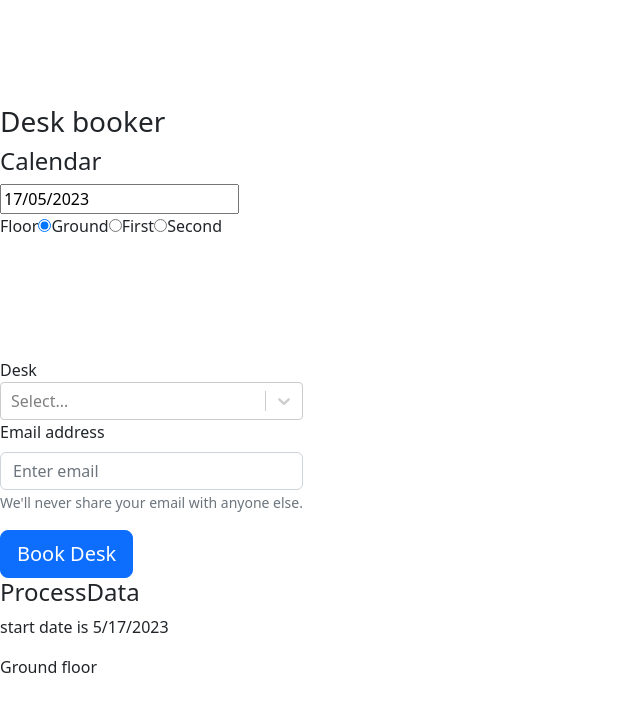
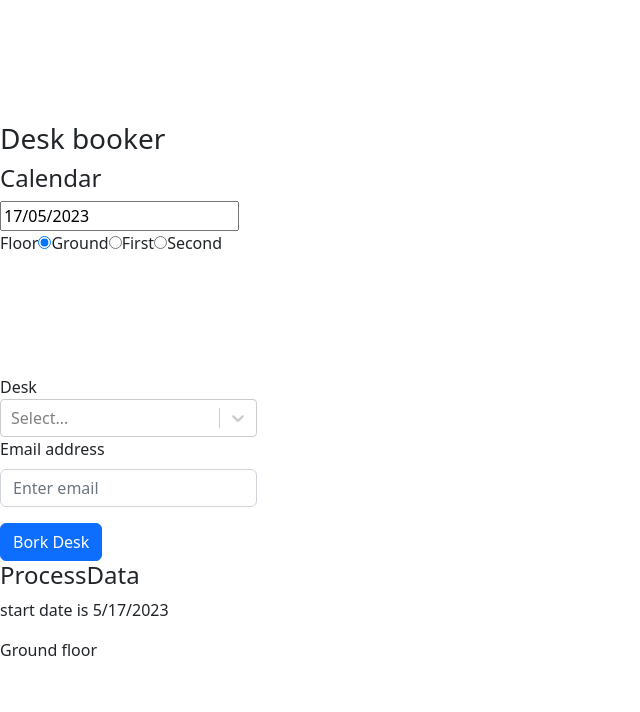
Before and after one commit to robertwilkinson9/ts-reserve-assets, a React (Vite) app: page / in a window 1280 px wide. Shown: the top 712 px of the page, without its empty margins (0-640 px from the left). Built offline with nearby package versions, Linux system fonts and the light colour scheme.

Commit message:
form submission seems to work

```diff
--- a/src/components/addemail.tsx
+++ b/src/components/addemail.tsx
@@ -6,8 +6,8 @@ export interface AddEmailProps {
 }
 
 export const AddEmail = ({email, emailsetter} : AddEmailProps) =>{
-  console.log("EMAILSETTER is")
-  console.log(emailsetter)
+//  console.log("EMAILSETTER is")
+//  console.log(emailsetter)
 
   if (typeof(email) !== "string") {email = "";}
 
@@ -16,22 +16,15 @@ export const AddEmail = ({email, emailsetter} : AddEmailProps) =>{
       <div id="emailaddress">
       <Form.Group className="mb-3" controlId="formBasicEmail">
         <Form.Label>Email address</Form.Label>
-        <Form.Control type="email" placeholder="Enter email" />
+        <Form.Control type="email" placeholder="Enter email" value={email} onChange={(e) => emailsetter(e.target.value)} />
+{ /*
         <Form.Text
           className="text-muted"
         >
           We'll never share your email with anyone else.
         </Form.Text>
+*/ }
       </Form.Group>
-{ /*
-      <label>Enter your email:
-        <input
-          type="text"
-          value={email}
-          onChange={(e) => emailsetter(e.target.value)}
-        />
-      </label>
-*/ }
       </div>
     </>
   );
--- a/src/components/form.tsx
+++ b/src/components/form.tsx
@@ -27,11 +27,19 @@ import 'bootstrap/dist/css/bootstrap.min.css';
 
 { /*
 const clickHandler = (completesetter: any) => {
-*/ }
 const clickHandler = (completesetter: React.Dispatch<React.SetStateAction<boolean>>) => {
   console.log("ZZZZZAARGGHH - submitting");
   console.log("completesetter is a ", typeof(completesetter));
   completesetter(true);
+};
+*/ }
+
+//const handleBRClick = (event: React.MouseEvent<HTMLElement>, myText: string) => {
+const handleBRClick = (event: React.MouseEvent<HTMLElement>, myText: string, completesetter: React.Dispatch<React.SetStateAction<boolean>>) => {
+  console.log(myText);
+  console.log("completesetter is a ", typeof(completesetter));
+  completesetter(true);
+  console.log(event);
 };
 
 export interface InputFormProps {
@@ -46,7 +54,9 @@ export interface InputFormProps {
 }
 
 export const InputForm = ({start, datesetter, floor, floorsetter, desksetter, email, emailsetter, completesetter}: InputFormProps) => {
-  console.log(`completesetter is #{completesetter}`);
+  console.log("completesetter is ",completesetter);
+//  const buttonText = "Book Desk";
+  const buttonText = "Bork Desk";
   return (
     <>
 { /*
@@ -58,12 +68,25 @@ export const InputForm = ({start, datesetter, floor, floorsetter, desksetter, em
      <Calendar start={start} setter={datesetter} />
 { /*
      <Testapp />
+       type="submit"
+       variant="primary"
+       size="lg"
+       value="submit"
+       form="emailForm"
 */ }
      <Floor floor={floor} floorsetter={floorsetter}/>
      <Desks floor={floor} desksetter={desksetter} />
      <AddEmail email={email} emailsetter={emailsetter} />
+     <Button
+       onClick={(e) => {
+         handleBRClick(e, buttonText, completesetter);
+       }}
+     >
+      {buttonText}
+     </Button>
+{ /*
+     <Button type="submit" variant="primary" size="lg" value="submit" form="emailForm" onClick={() => {console.log("WOWSER")}} >Book Desk</Button>
      <Button type="submit" variant="primary" size="lg" value="submit" form="emailForm" onClick={() => {clickHandler(completesetter)}} >Book Desk</Button>
-{ /*
      </Form.Group>
       <Form.Group className="mb-3" controlId="formBasicEmail">
         <Form.Label>Email address</Form.Label>
```
Also changed, not shown: src/components/desks.tsx (+6 -12 lines).
